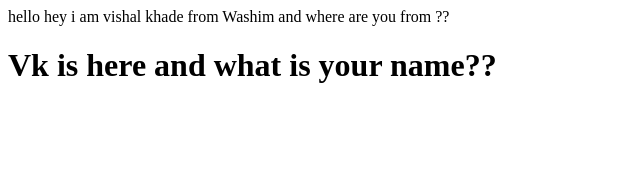
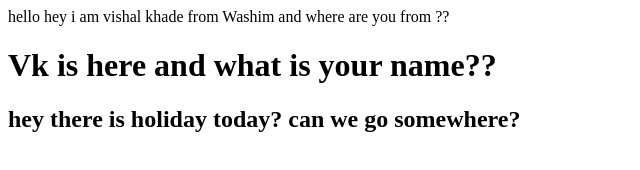
Before and after one commit to VK7517/local_repo, a plain HTML site: page index.html in a window 1280 px wide. Shown: the whole page, without its empty margins (0-640 px from the left). Drawn offline with Linux system fonts and the light colour scheme.

Commit message:
new file added in index.html

```diff
--- a/index.html
+++ b/index.html
@@ -1,2 +1,3 @@
 <p>hello hey i am vishal khade from Washim and where are you from ?? </p>
 <h1>Vk is here and what is your name??</h1>
+<h2>hey there is holiday today? can we go somewhere?</h2>
```
